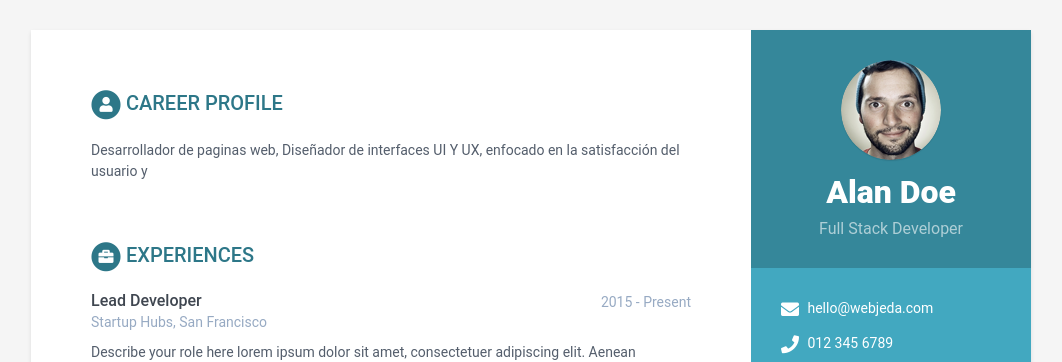
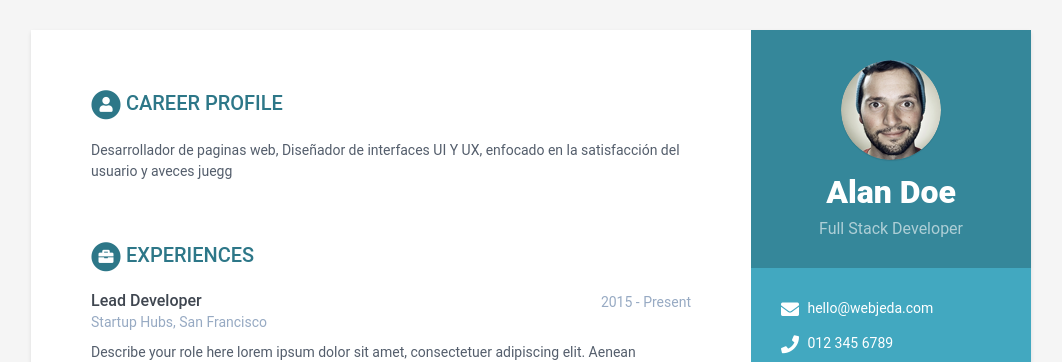
Before and after one commit to KevinC99/good-birch-4e19a, a Jekyll site: the page built from index.html, in a window 1280 px wide. Shown: the top 362 px of the page, without its empty margins (109-1171 px from the left). Built offline with Jekyll 4.4.1, drawn with Linux system fonts in a browser that asks for light colours.

Commit message:
data.yml: updated summary in career-profile

```diff
--- a/_data/data.yml
+++ b/_data/data.yml
@@ -33,7 +33,7 @@ sidebar:
       link: null
 career-profile:
   title: Career Profile
-  summary: ' Desarrollador de paginas web, Diseñador de interfaces UI Y UX, enfocado en la satisfacción del usuario y '
+  summary: ' Desarrollador de paginas web, Diseñador de interfaces UI Y UX, enfocado en la satisfacción del usuario y aveces juegg'
 education:
   - degree: MSc in Computer Science
     university: University of London
```
